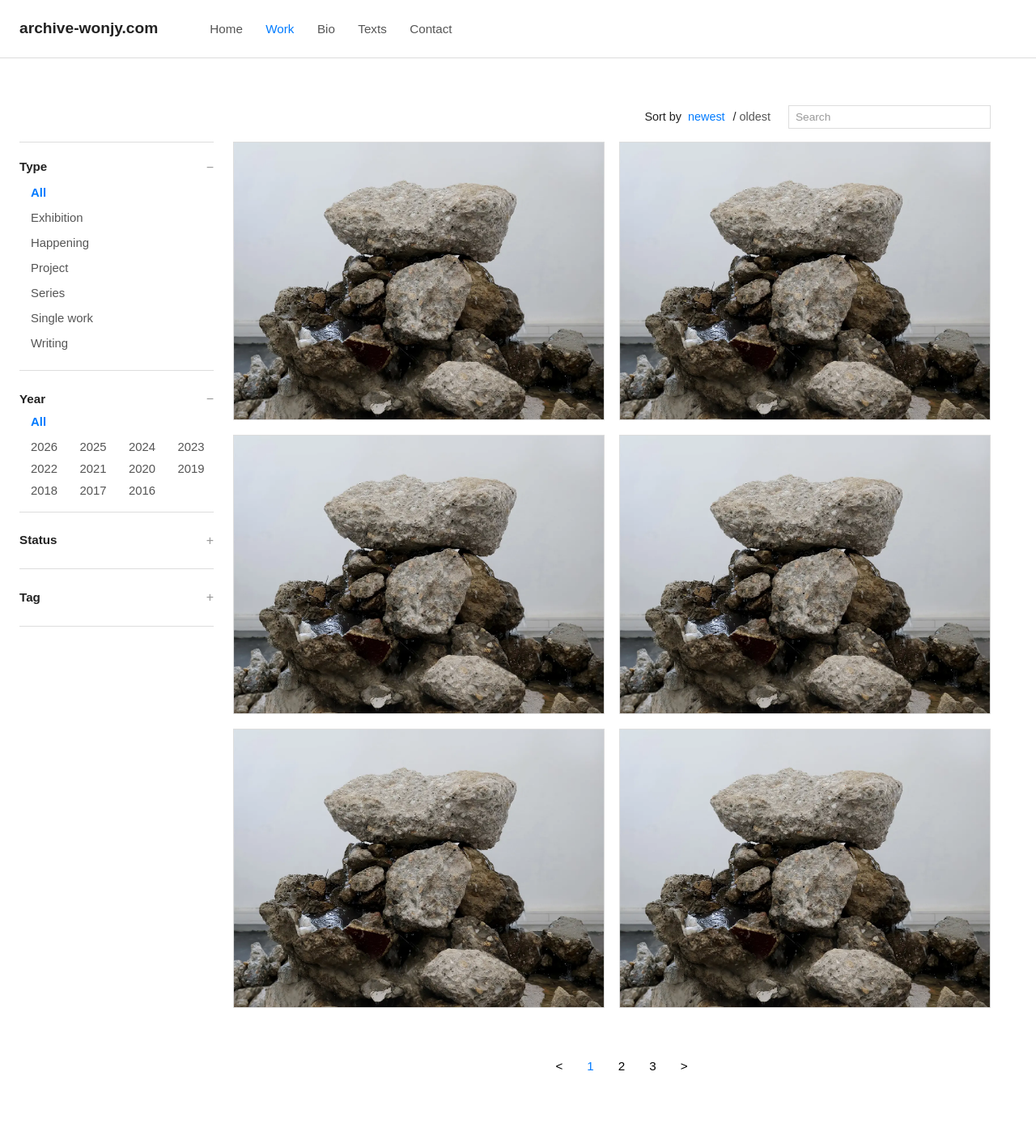
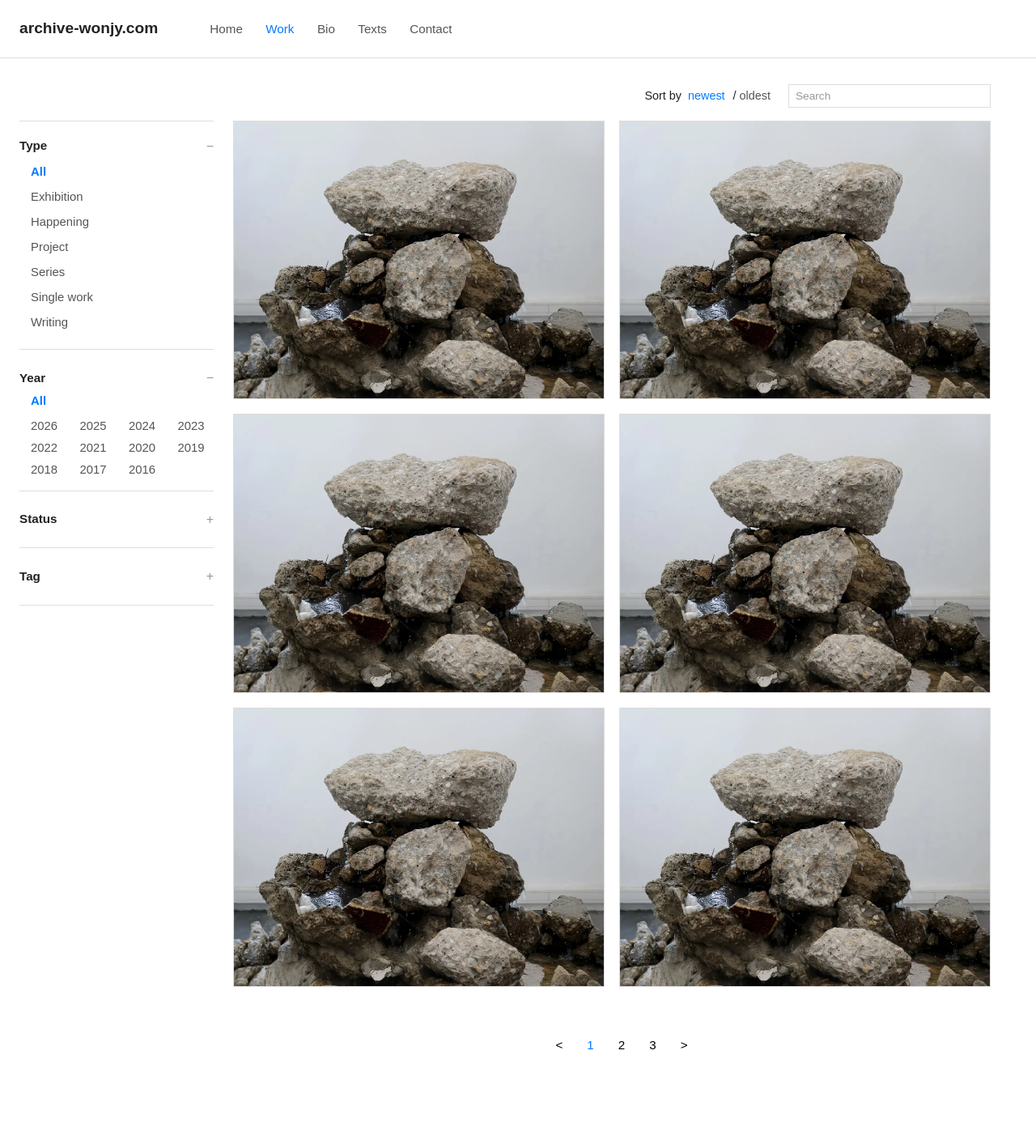
Before and after one commit to Won-Jy/archive-wonjy, a Jekyll site: the page built from work.html, in a window 1280 px wide. Shown: the whole page at 81% size. Built offline with Jekyll 4.4.1, drawn with Linux system fonts in a browser that asks for light colours; after the commit the page ends 1387 px from its top, so only the background shows below that.

Commit message:
Update work.html

```diff
--- a/work.html
+++ b/work.html
@@ -20,7 +20,7 @@ layout: none
     main{
       max-width:1200px;
       margin:0;
-      padding: 50px 24px 24px; /* 상단, 좌우, 하단 순*/
+      padding: 24px 24px 24px; /* 상단, 좌우, 하단 순*/
     }
 
     /* Topbar */
```
